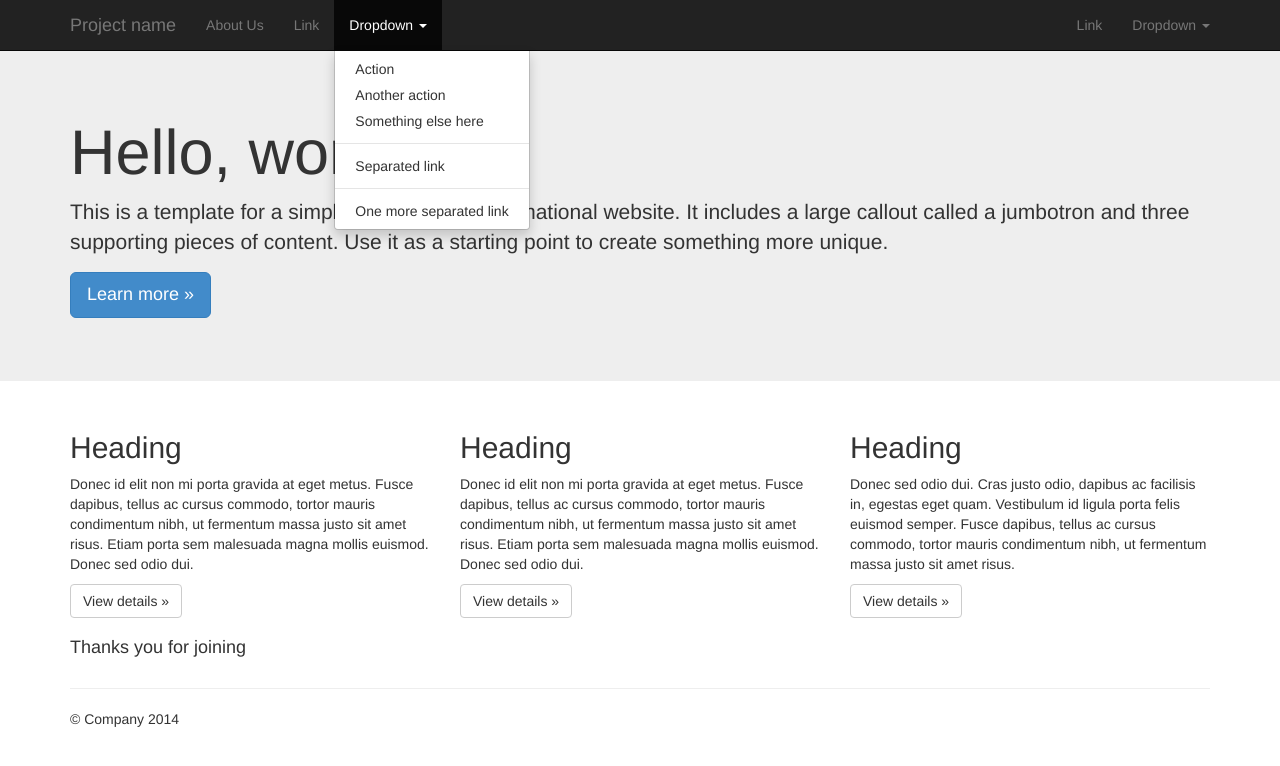
After one commit to kathilvaibhav/MyDjango, a Django app: template additional/static/templates/aboutus.html in a window 1280 px wide, after a click on "Dropdown". The commit adds this page. Shown: the top 766 px of the page. Run offline with Django 3.2, Linux system fonts and the light colour scheme; the template is opened without the code that fills it, so the values that code supplies are empty; parts of the project's set-up code (start-up, migrations or seed data) failed here and were passed over; some libraries are stand-ins or nearby versions.

Commit message:
BootStrap

```diff
--- /dev/null
+++ b/additional/static/static/css/custom.css
@@ -0,0 +1,3 @@
+.success {
+    background: grey;
+}
--- /dev/null
+++ b/additional/static/templates/aboutus.html
@@ -0,0 +1,8 @@
+{% extends 'base.html'%}
+
+{% block content %}
+      <h4>
+        Thanks you for joining
+      </h4>
+
+{% endblock %}
--- a/additional/static/templates/base.html
+++ b/additional/static/templates/base.html
@@ -13,6 +13,7 @@
 
     <!-- Bootstrap core CSS -->
     <link href="/static/css/bootstrap.min.css" rel="stylesheet">
+    <link href="/static/css/custom.css" rel="stylesheet">
 
     <!-- Custom styles for this template -->
     <link href="/static/css/jumbotron.css" rel="stylesheet">
@@ -30,30 +31,7 @@
 
   <body>
 
-    <div class="navbar navbar-inverse navbar-fixed-top" role="navigation">
-      <div class="container">
-        <div class="navbar-header">
-          <button type="button" class="navbar-toggle collapsed" data-toggle="collapse" data-target=".navbar-collapse">
-            <span class="sr-only">Toggle navigation</span>
-            <span class="icon-bar"></span>
-            <span class="icon-bar"></span>
-            <span class="icon-bar"></span>
-          </button>
-          <a class="navbar-brand" href="#">Project name</a>
-        </div>
-        <div class="navbar-collapse collapse">
-          <form class="navbar-form navbar-right" role="form">
-            <div class="form-group">
-              <input type="text" placeholder="Email" class="form-control">
-            </div>
-            <div class="form-group">
-              <input type="password" placeholder="Password" class="form-control">
-            </div>
-            <button type="submit" class="btn btn-success">Sign in</button>
-          </form>
-        </div><!--/.navbar-collapse -->
-      </div>
-    </div>
+   {% include 'navbar.html' %}
 
     <!-- Main jumbotron for a primary marketing message or call to action -->
     <div class="jumbotron">
@@ -66,7 +44,7 @@
     <div class="container">
         {% if messages %}
         <div class='row'>
-            <div class='col-xs012'>
+            <div class='col-sm-6'>
             {% for message in messages %}
             <p{% if message.tags %} class="{{ message.tags }}"{% endif %}>{{ message }}</p>
             {% endfor %}
--- /dev/null
+++ b/additional/static/templates/navbar.html
@@ -0,0 +1,44 @@
+ <div class="navbar navbar-inverse navbar-fixed-top" role="navigation">
+      <div class="container">
+        <div class="navbar-header">
+          <button type="button" class="navbar-toggle collapsed" data-toggle="collapse" data-target=".navbar-collapse">
+            <span class="sr-only">Toggle navigation</span>
+            <span class="icon-bar"></span>
+            <span class="icon-bar"></span>
+            <span class="icon-bar"></span>
+          </button>
+          <a class="navbar-brand" href="#">Project name</a>
+        </div>
+        <div class="navbar-collapse collapse">
+          <ul class="nav navbar-nav">
+        <li ><a href='{% url "aboutus" %}'>About Us</a></li>
+        <li><a href="#">Link</a></li>
+        <li class="dropdown">
+          <a href="#" class="dropdown-toggle" data-toggle="dropdown">Dropdown <span class="caret"></span></a>
+          <ul class="dropdown-menu" role="menu">
+            <li><a href="#">Action</a></li>
+            <li><a href="#">Another action</a></li>
+            <li><a href="#">Something else here</a></li>
+            <li class="divider"></li>
+            <li><a href="#">Separated link</a></li>
+            <li class="divider"></li>
+            <li><a href="#">One more separated link</a></li>
+          </ul>
+        </li>
+      </ul>
+      <ul class="nav navbar-nav navbar-right">
+        <li><a href="#">Link</a></li>
+        <li class="dropdown">
+          <a href="#" class="dropdown-toggle" data-toggle="dropdown">Dropdown <span class="caret"></span></a>
+          <ul class="dropdown-menu" role="menu">
+            <li><a href="#">Action</a></li>
+            <li><a href="#">Another action</a></li>
+            <li><a href="#">Something else here</a></li>
+            <li class="divider"></li>
+            <li><a href="#">Separated link</a></li>
+          </ul>
+        </li>
+      </ul>
+        </div><!--/.navbar-collapse -->
+      </div>
+    </div>
--- a/additional/static/templates/signup.html
+++ b/additional/static/templates/signup.html
@@ -7,6 +7,9 @@
             <form method = 'POST' action =''> {% csrf_token %}
                 {{ form.as_p}}
                 <input type='submit'/>
+
             </form>
 
+
+
 {% endblock %}
--- /dev/null
+++ b/test_project/email_info.py
@@ -0,0 +1,6 @@
+# for gmail....
+
+EMAIL_USE_TLS = True
+EMAIL_HOST = 'smtp.gmail.com'
+EMAIL_HOST_USER = 'vaibhav.guptaa@markit.com'
+EMAIL_PORT = ''
--- a/test_project/urls.py
+++ b/test_project/urls.py
@@ -9,8 +9,9 @@ admin.autodiscover()
 urlpatterns = patterns('',
     # Examples:
     url(r'^$', 'signups.views.home', name='home'),
+    url(r'^thankyou/$', 'signups.views.thankyou', name='thankyou'),
+    url(r'^aboutus/$', 'signups.views.aboutus', name='aboutus'),
     # url(r'^blog/', include('blog.urls')),
-
     url(r'^admin/', include(admin.site.urls)),
 )
 
```
Also changed, not shown: additional/static/templates/thanksyou.html (added, +8 -0 lines), signups/views.py (+16 -4 lines), test_project/settings.py (+8 -0 lines), db.sqlite3, 4 other files.
